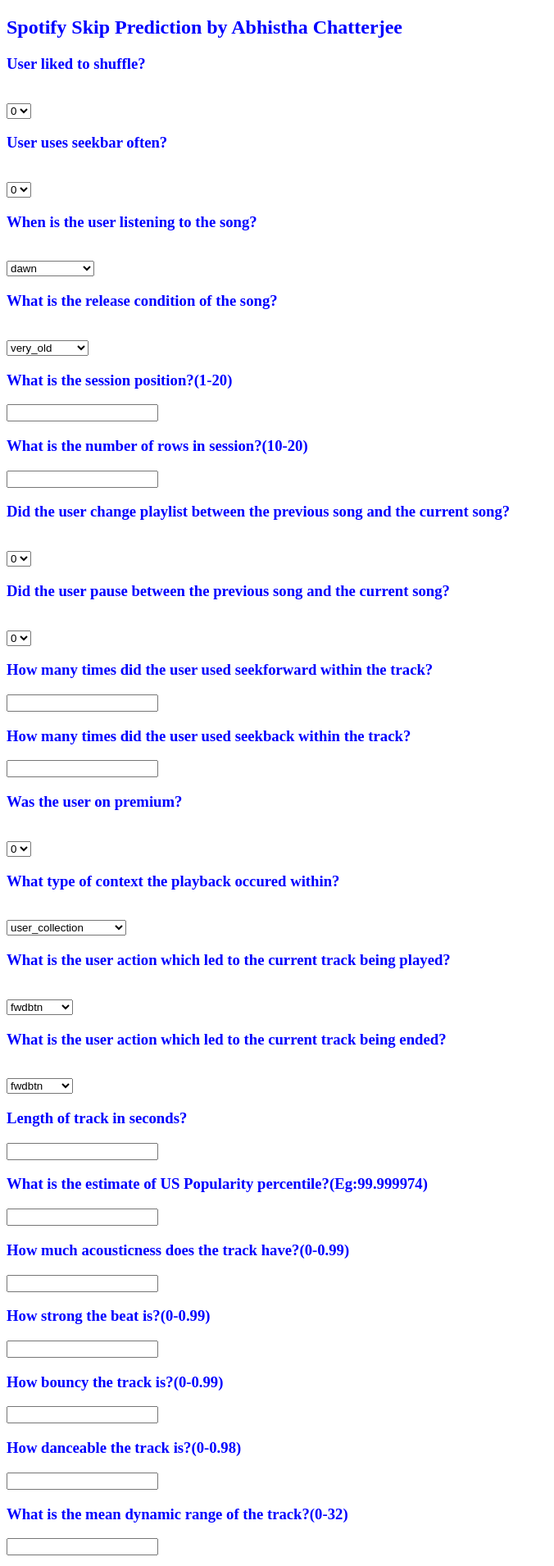
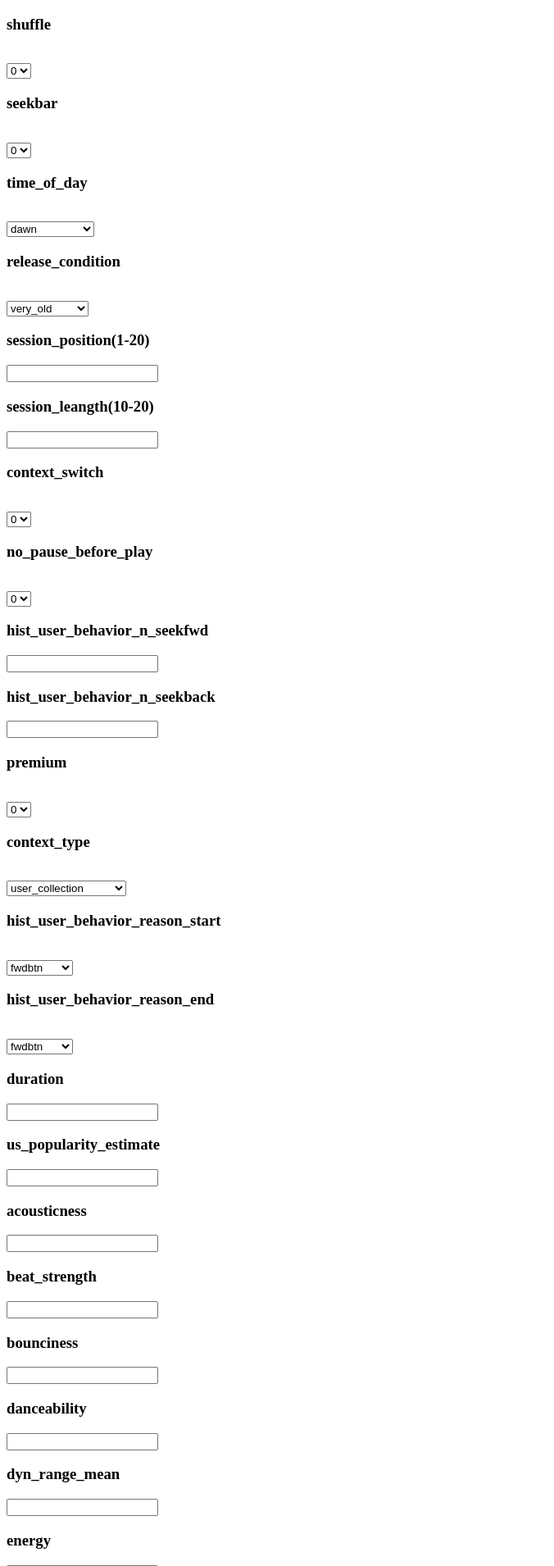
Before and after one commit to samyakmakam4/spotify, a Flask app: page / in a window 1280 px wide. Shown: the top 1910 px of the page at 82% size, without its empty margins (0-676 px from the left). Run offline with Flask 2, Linux system fonts and the light colour scheme; parts of the project's set-up code (start-up, migrations or seed data) failed here and were passed over.

Commit message:
Update index.html

```diff
--- a/templates/index.html
+++ b/templates/index.html
@@ -9,24 +9,20 @@
 
 <body>
 
-    <div style="color:blue">
-        <form action="{{ url_for('predict')}}" method="post">
-            <h2>Spotify Skip Prediction by Abhistha Chatterjee</h2>
-
             </select>
-            <h3>User liked to shuffle?</h3><br><select name="hist_user_behavior_is_shuffle" id="hist_user_behavior_is_shuffle" required="required">
+            <h3>shuffle</h3><br><select name="hist_user_behavior_is_shuffle" id="hist_user_behavior_is_shuffle" required="required">
                 <option value="0">0</option>
                 <option value="1">1</option>
             </select>
 
             </select>
-            <h3>User uses seekbar often?</h3><br><select name="hist_user_seek_behavior" id="hist_user_seek_behavior" required="required">
+            <h3>seekbar</h3><br><select name="hist_user_seek_behavior" id="hist_user_seek_behavior" required="required">
                 <option value="0">0</option>
                 <option value="1">1</option>
             </select>
 
             </select>
-            <h3>When is the user listening to the song?</h3><br><select name="time_of_day" id="time_of_day" required="required">
+            <h3>time_of_day</h3><br><select name="time_of_day" id="time_of_day" required="required">
                 <option value="dawn">dawn</option>
                 <option value="early_morning">early_morning</option>
                 <option value="morning">morning</option>
@@ -38,7 +34,7 @@
             </select>
 
             </select>
-            <h3>What is the release condition of the song?</h3><br><select name="release_condition" id="release_condition" required="required">
+            <h3>release_condition</h3><br><select name="release_condition" id="release_condition" required="required">
                 <option value="very_old">very_old</option>
                 <option value="old">old</option>
                 <option value="relatively_old">relatively_old</option>
@@ -47,38 +43,38 @@
                 <option value="latest">latest</option>
             </select>
 
-            <h3>What is the session position?(1-20)</h3>
+            <h3>session_position(1-20)</h3>
             <input id="session_position" name="session_position" type="number ">
 
-            <h3>What is the number of rows in session?(10-20)</h3>
+            <h3>session_leangth(10-20)</h3>
             <input id="session_length" name="session_length" type="number ">
 
             </select>
-            <h3>Did the user change playlist between the previous song and the current song?</h3><br><select name="context_switch" id="context_switch" required="required">
+            <h3>context_switch</h3><br><select name="context_switch" id="context_switch" required="required">
                 <option value="0">0</option>
                 <option value="1">1</option>
             </select>
 
             </select>
-            <h3>Did the user pause between the previous song and the current song?</h3><br><select name="no_pause_before_play" id="no_pause_before_play" required="required">
+            <h3>no_pause_before_play</h3><br><select name="no_pause_before_play" id="no_pause_before_play" required="required">
                 <option value="0">0</option>
                 <option value="1">1</option>
             </select>
 
-            <h3>How many times did the user used seekforward within the track?</h3>
+            <h3>hist_user_behavior_n_seekfwd</h3>
             <input id="hist_user_behavior_n_seekfwd" name="hist_user_behavior_n_seekfwd" type="number ">
 
-            <h3>How many times did the user used seekback within the track?</h3>
+            <h3>hist_user_behavior_n_seekback</h3>
             <input id="hist_user_behavior_n_seekback" name="hist_user_behavior_n_seekback" type="number ">
 
             </select>
-            <h3>Was the user on premium?</h3><br><select name="premium" id="premium" required="required">
+            <h3>premium</h3><br><select name="premium" id="premium" required="required">
                 <option value="0">0</option>
                 <option value="1">1</option>
             </select>
 
             </select>
-            <h3>What type of context the playback occured within?</h3><br><select name="context_type" id="context_type" required="required">
+            <h3>context_type</h3><br><select name="context_type" id="context_type" required="required">
                 <option value="user_collection">user_collection</option>
                 <option value="catalog">catalog</option>
                 <option value="editorial_playlist">editorial_playlist</option>
@@ -88,7 +84,7 @@
             </select>
 
             </select>
-            <h3>What is the user action which led to the current track being played?</h3><br><select name="hist_user_behavior_reason_start" id="hist_user_behavior_reason_start" required="required">
+            <h3>hist_user_behavior_reason_start</h3><br><select name="hist_user_behavior_reason_start" id="hist_user_behavior_reason_start" required="required">
                 <option value="fwdbtn">fwdbtn</option>
                 <option value="trackdone">trackdone</option>
                 <option value="clickrow">clickrow</option>
@@ -101,7 +97,7 @@
             </select>
 
             </select>
-            <h3>What is the user action which led to the current track being ended?</h3><br><select name="hist_user_behavior_reason_end" id="hist_user_behavior_reason_end" required="required">
+            <h3>hist_user_behavior_reason_end</h3><br><select name="hist_user_behavior_reason_end" id="hist_user_behavior_reason_end" required="required">
                 <option value="fwdbtn">fwdbtn</option>
                 <option value="trackdone">trackdone</option>
                 <option value="clickrow">clickrow</option>
@@ -111,90 +107,90 @@
                 <option value="remote">remote</option>
             </select>
 
-            <h3>Length of track in seconds?</h3>
+            <h3>duration</h3>
             <input id="duration" name="duration" type="number ">
 
-            <h3>What is the estimate of US Popularity percentile?(Eg:99.999974)</h3>
+            <h3>us_popularity_estimate</h3>
             <input id="us_popularity_estimate" name="us_popularity_estimate" type="number ">
 
-            <h3>How much acousticness does the track have?(0-0.99)</h3>
+            <h3>acousticness</h3>
             <input id="acousticness" name="acousticness" type="number ">
 
-            <h3>How strong the beat is?(0-0.99)</h3>
+            <h3>beat_strength</h3>
             <input id="beat_strength" name="beat_strength" type="number ">
 
-            <h3>How bouncy the track is?(0-0.99)</h3>
+            <h3>bounciness</h3>
             <input id="bounciness" name="bounciness" type="number ">
 
-            <h3>How danceable the track is?(0-0.98)</h3>
+            <h3>danceability</h3>
             <input id="danceability" name="danceability" type="number ">
 
-            <h3>What is the mean dynamic range of the track?(0-32)</h3>
+            <h3>dyn_range_mean</h3>
             <input id="dyn_range_mean" name="dyn_range_mean" type="number ">
 
-            <h3>How energetic the track is?(0-0.99)</h3>
+            <h3>energy</h3>
             <input id="energy" name="energy" type="number ">
 
-            <h3>How much instrumentalness does the track have?(0-0.99)</h3>
+            <h3>instrumentalness</h3>
             <input id="instrumentalness" name="instrumentalness" type="number ">
 
-            <h3>What is the flatness quotient of the track?(0-1)</h3>
+            <h3> flatness </h3>
             <input id="flatness" name="flatness" type="number ">
 
-            <h3>What is the liveness quotient of the track?(0-0.99)</h3>
+            <h3>liveness</h3>
             <input id="liveness" name="liveness" type="number ">
 
-            <h3>What is the loudness of the track in db?(-60 to +1.6)</h3>
+            <h3>loudness</h3>
             <input id="loudness" name="loudness" type="number ">
 
-            <h3>What is the mechanism qutient of the track?(0-1)</h3>
+            <h3> mechanism </h3>
             <input id="mechanism" name="mechanism" type="number ">
 
             </select>
-            <h3>What is the mode of the track?</h3><br><select name="mode" id="mode" required="required">
+            <h3> mode</h3><br><select name="mode" id="mode" required="required">
                 <option value="major">major</option>
                 <option value="minor">minor</option>
             </select>
 
-            <h3>What is the organism qutient of the track?(0-0.96)</h3>
+            <h3> organism </h3>
             <input id="organism" name="organism" type="number ">
 
-            <h3>What is the speechiness qutient of the track?(0-0.96)</h3>
+            <h3>speechiness</h3>
             <input id="speechiness" name="speechiness" type="number ">
 
-            <h3>What is the tempo of the track?(0-219)</h3>
+            <h3>tempo </h3>
             <input id="tempo" name="tempo" type="number ">
 
-            <h3>What is the valence of the track?(0-0.99)</h3>
+            <h3>valence (0-0.99)</h3>
             <input id="valence" name="valence" type="number ">
 
-            <h3>What is the acoustic_vector_0 of the track?(0-0.93)</h3>
+            <h3>acoustic_vector_0 </h3>
             <input id="acoustic_vector_0" name="acoustic_vector_0" type="number ">
 
-            <h3>What is the acoustic_vector_1 of the track?(0-0.82)</h3>
+            <h3>acoustic_vector_1 </h3>
             <input id="acoustic_vector_1" name="acoustic_vector_1" type="number ">
 
-            <h3>What is the acoustic_vector_2 of the track?(0-0.60)</h3>
+            <h3>acoustic_vector_2 )</h3>
             <input id="acoustic_vector_2" name="acoustic_vector_2" type="number ">
 
-            <h3>What is the acoustic_vector_3 of the track?(0-1.07)</h3>
+            <h3>acoustic_vector_3 )</h3>
             <input id="acoustic_vector_3" name="acoustic_vector_3" type="number ">
 
-            <h3>What is the acoustic_vector_4 of the track?(0-0.89)</h3>
+            <h3>acoustic_vector_4 </h3>
             <input id="acoustic_vector_4" name="acoustic_vector_4" type="number ">
 
-            <h3>What is the acoustic_vector_5 of the track?(0-0.38)</h3>
+            <h3>acoustic_vector_5 </h3>
             <input id="acoustic_vector_5" name="acoustic_vector_5" type="number ">
 
-            <h3>What is the acoustic_vector_6 of the track?(0-0.99)</h3>
+            <h3>acoustic_vector_6 </h3>
             <input id="acoustic_vector_6" name="acoustic_vector_6" type="number ">
 
-            <h3>What is the acoustic_vector_7 of the track?(0-1.1)</h3>
+            <h3>acoustic_vector_7 </h3>
             <input id="acoustic_vector_7" name="acoustic_vector_7" type="number ">
 
 
 
-            <br><br><button id="sub" type="submit ">Predict Skip Status for given criterias</button>
+            <br><br><button id="sub" type="submit ">Predict</button>
             <br>
 
 
```
